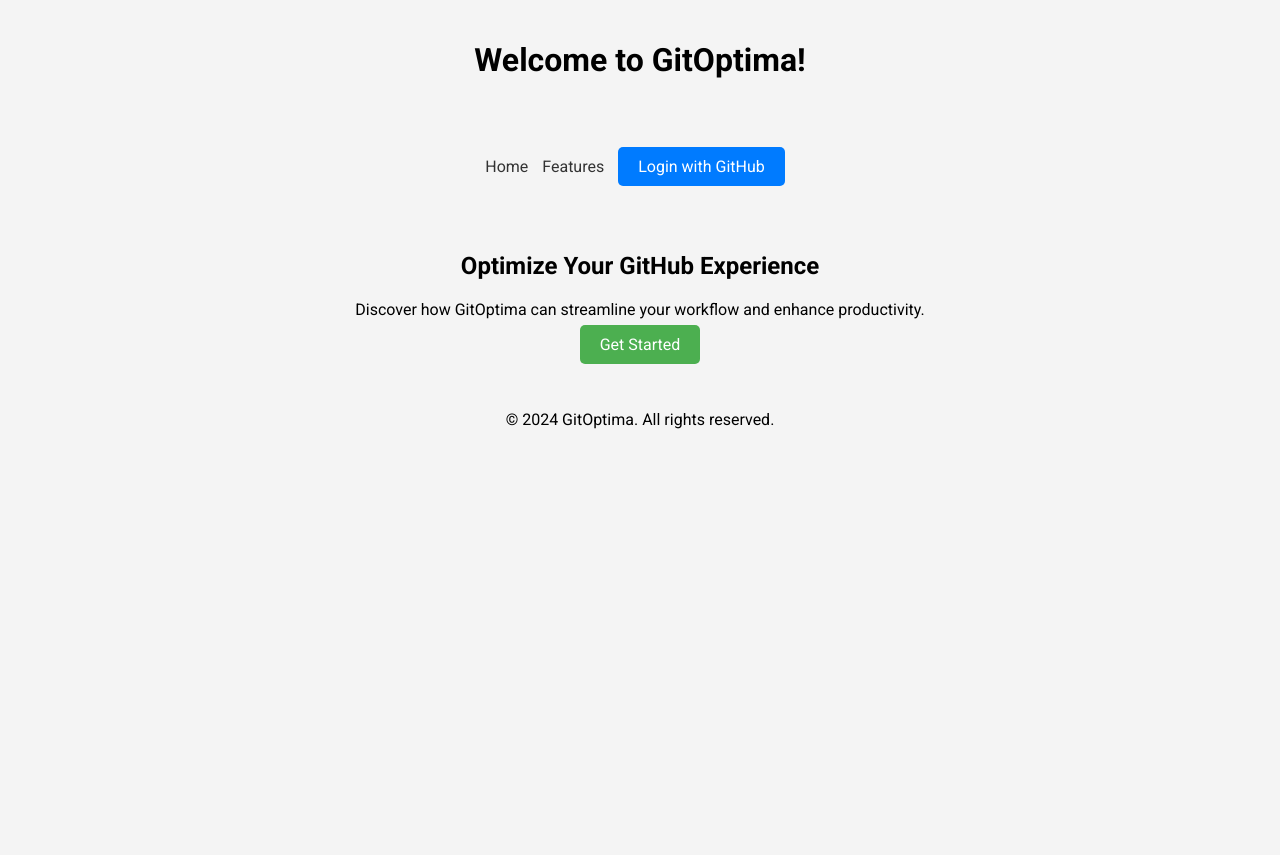
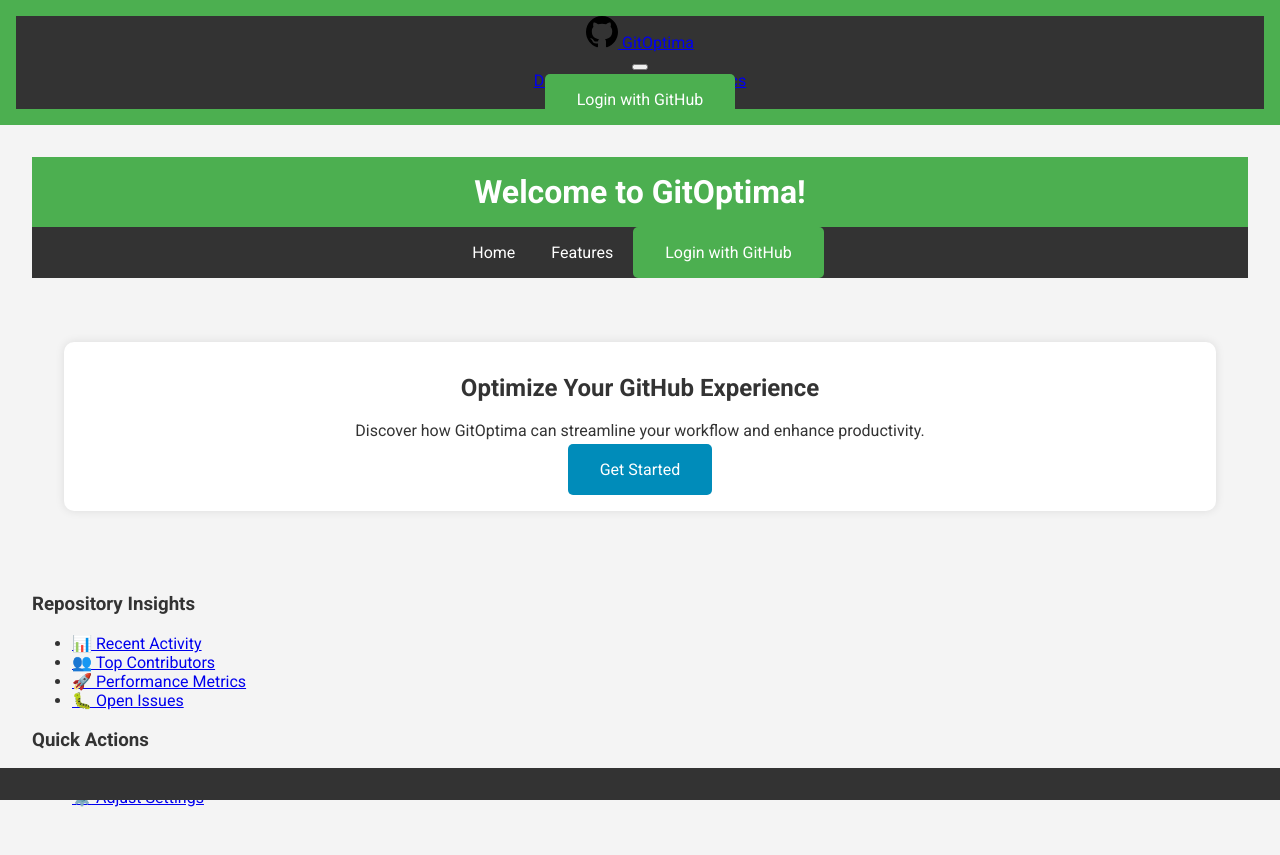
Before and after one commit to yusuufmm/GitOptima, a Flask app: template app/templates/index.html in a window 1280 px wide. Before the commit the page ends 429 px from the top, so only its background shows below. Run offline with Flask 3, Linux system fonts and the light colour scheme; the template is opened without the code that fills it, so the values that code supplies are empty; parts of the project's set-up code (start-up, migrations or seed data) failed here and were passed over.

Commit message:
Pending changes exported from your codespace

```diff
--- /dev/null
+++ b/app/templates/base.html
@@ -0,0 +1,129 @@
+<!DOCTYPE html>
+<html lang="en">
+<head>
+    <meta charset="UTF-8">
+    <meta name="viewport" content="width=device-width, initial-scale=1.0">
+    <title>{% block title %}GitOptima{% endblock %}</title>
+    <link rel="stylesheet" href="{{ url_for('static', filename='css/styles.css') }}">
+    {% block extra_css %}{% endblock %}
+</head>
+<body>
+    <header class="site-header">
+        <nav class="navbar">
+          <div class="container">
+            <div class="navbar-brand">
+              <a href="{{ url_for('main.home') }}">
+                <svg class="logo" width="32" height="32" viewBox="0 0 32 32">
+                  <!-- Replace with GitOptima logo SVG -->
+                  <path d="M16 0C7.16 0 0 7.16 0 16c0 7.08 4.58 13.06 10.94 15.18.8.14 1.1-.34 1.1-.76 0-.38-.02-1.64-.02-2.98-4.02.74-5.07-.98-5.4-1.88-.18-.46-.96-1.88-1.64-2.26-.56-.3-1.36-1.04-.02-1.06 1.26-.02 2.16 1.16 2.46 1.64 1.44 2.42 3.74 1.74 4.66 1.32.14-1.04.56-1.74 1.02-2.14-3.56-.4-7.28-1.78-7.28-7.9 0-1.74.62-3.18 1.64-4.3-.16-.4-.72-2.04.16-4.24 0 0 1.34-.42 4.4 1.64 1.28-.36 2.64-.54 4-.54 1.36 0 2.72.18 4 .54 3.06-2.08 4.4-1.64 4.4-1.64.88 2.2.32 3.84.16 4.24 1.02 1.12 1.64 2.54 1.64 4.3 0 6.14-3.74 7.5-7.3 7.9.58.5 1.08 1.46 1.08 2.96 0 2.14-.02 3.86-.02 4.4 0 .42.3.92 1.1.76C27.42 29.06 32 23.06 32 16c0-8.84-7.16-16-16-16z"/>
+                </svg>
+                <span class="navbar-brand-name">GitOptima</span>
+              </a>
+            </div>
+
+            <button class="navbar-toggle" type="button" aria-label="Toggle navigation">
+              <span class="navbar-toggle-icon"></span>
+            </button>
+
+            <div class="navbar-menu">
+              <div class="navbar-start">
+                <a class="navbar-item" href="{{ url_for('main.home') }}">Dashboard</a>
+                <a class="navbar-item" href="{{ url_for('main.features') }}">Features</a>
+                <a class="navbar-item" href="{{ url_for('main.analytics') }}">Analytics</a>
+              </div>
+
+              <div class="navbar-end">
+                {% if current_user.is_authenticated %}
+                  <div class="navbar-item has-dropdown">
+                    <a class="navbar-link">
+                      <img src="{{ current_user.avatar_url }}" alt="Avatar" class="avatar">
+                      {{ current_user.username }}
+                    </a>
+                    <div class="navbar-dropdown">
+                      <a class="navbar-item" href="{{ url_for('main.profile') }}">Profile</a>
+                      <a class="navbar-item" href="{{ url_for('main.settings') }}">Settings</a>
+                      <hr class="navbar-divider">
+                      <a class="navbar-item" href="{{ url_for('auth.logout') }}">Log out</a>
+                    </div>
+                  </div>
+                {% else %}
+                  <div class="navbar-item">
+                    <a class="button is-primary" href="{{ url_for('auth.login') }}">
+                      <span class="icon">
+                        <i class="fab fa-github"></i>
+                      </span>
+                      <span>Login with GitHub</span>
+                    </a>
+                  </div>
+                {% endif %}
+              </div>
+            </div>
+          </div>
+        </nav>
+      </header>
+      <main role="main" class="main-content">
+        <div class="container">
+          <div class="layout-content">
+            <div class="content-body">
+              {% block content %}{% endblock %}
+            </div>
+            <aside class="sidebar">
+              <div class="sidebar-section">
+                <h3 class="sidebar-heading">Repository Insights</h3>
+                <ul class="sidebar-list">
+                  <li class="sidebar-item">
+                    <a href="{{ url_for('main.activity') }}" class="sidebar-link">
+                      <span class="sidebar-icon">📊</span>
+                      Recent Activity
+                    </a>
+                  </li>
+                  <li class="sidebar-item">
+                    <a href="{{ url_for('main.contributors') }}" class="sidebar-link">
+                      <span class="sidebar-icon">👥</span>
+                      Top Contributors
+                    </a>
+                  </li>
+                  <li class="sidebar-item">
+                    <a href="{{ url_for('main.performance') }}" class="sidebar-link">
+                      <span class="sidebar-icon">🚀</span>
+                      Performance Metrics
+                    </a>
+                  </li>
+                  <li class="sidebar-item">
+                    <a href="{{ url_for('main.issues') }}" class="sidebar-link">
+                      <span class="sidebar-icon">🐛</span>
+                      Open Issues
+                    </a>
+                  </li>
+                </ul>
+              </div>
+              <div class="sidebar-section">
+                <h3 class="sidebar-heading">Quick Actions</h3>
+                <ul class="sidebar-list">
+                  <li class="sidebar-item">
+                    <a href="{{ url_for('main.new_report') }}" class="sidebar-link">
+                      <span class="sidebar-icon">📝</span>
+                      Generate New Report
+                    </a>
+                  </li>
+                  <li class="sidebar-item">
+                    <a href="{{ url_for('main.settings') }}" class="sidebar-link">
+                      <span class="sidebar-icon">⚙️</span>
+                      Adjust Settings
+                    </a>
+                  </li>
+                </ul>
+              </div>
+            </aside>
+          </div>
+        </div>
+      </main>
+
+    <footer>
+        <!-- Footer content -->
+    </footer>
+
+    <script src="{{ url_for('static', filename='js/dashboard.js') }}"></script>
+    {% block extra_js %}{% endblock %}
+</body>
+</html>
--- a/app/templates/index.html
+++ b/app/templates/index.html
@@ -1,15 +1,17 @@
-<!DOCTYPE html>
-<html lang="en">
-<head>
-    <meta charset="UTF-8">
-    <meta name="viewport" content="width=device-width, initial-scale=1.0">
-    <title>GitOptima</title>
-    <link rel="icon" href="{{ url_for('static', filename='images/favicon.ico') }}">
+{% extends "base.html" %}
+
+{% block title %}GitOptima - Home{% endblock %}
+
+{% block extra_css %}
 <link rel="stylesheet" href="https://fonts.googleapis.com/css?family=Roboto:400,700&display=swap">
-    <link rel="stylesheet" href="{{ url_for('static', filename='css/main.css') }}">
+<link rel="stylesheet" href="{{ url_for('static', filename='css/style.css') }}">
+{% endblock %}
+
+{% block extra_js %}
 <script src="{{ url_for('static', filename='js/main.js') }}" defer></script>
-</head>
-<body>
+{% endblock %}
+
+{% block content %}
 <header>
     <h1>Welcome to GitOptima!</h1>
 </header>
@@ -26,9 +28,15 @@
         <p>Discover how GitOptima can streamline your workflow and enhance productivity.</p>
         <a href="{{ url_for('main.get_started') }}" class="button primary">Get Started</a>
     </section>
+    <section>
+        <!-- Insert Markdown content here -->
+        {{ content|safe }}
+    </section>
 </main>
+{% endblock %}
+
+{% block footer %}
 <footer>
-        <p>&copy; {{ 2024 }} GitOptima. All rights reserved.</p>
+    <p>&copy; 2024 GitOptima. All rights reserved.</p>
 </footer>
-</body>
-</html>
+{% endblock %}
--- a/app/templates/static/css/main.css
+++ /dev/null
@@ -1,45 +0,0 @@
-body {
-    font-family: 'Roboto', sans-serif;
-    margin: 0;
-    padding: 0;
-    background-color: #f4f4f4;
-}
-
-header, nav, main, footer {
-    padding: 20px;
-    text-align: center;
-}
-
-nav ul {
-    list-style: none;
-    padding: 0;
-}
-
-nav li {
-    display: inline;
-    margin-right: 10px;
-}
-
-nav a {
-    text-decoration: none;
-    color: #333;
-}
-
-.button {
-    background-color: #007bff;
-    color: white;
-    padding: 10px 20px;
-    border-radius: 5px;
-    text-decoration: none;
-}
-
-.button.primary {
-    background-color: #4CAF50;
-}
-
-@media (max-width: 600px) {
-    nav li {
-        display: block;
-        margin: 5px 0;
-    }
-}
--- /dev/null
+++ b/app/templates/static/css/style.css
@@ -0,0 +1,141 @@
+/* style.css */
+
+body {
+    font-family: 'Roboto', sans-serif;
+    margin: 0;
+    padding: 0;
+    background-color: #f4f4f4;
+    color: #333;
+}
+
+header {
+    background-color: #4CAF50;
+    color: white;
+    padding: 1rem;
+    text-align: center;
+}
+
+header h1 {
+    margin: 0;
+}
+
+nav {
+    background-color: #333;
+    overflow: hidden;
+}
+
+nav ul {
+    list-style-type: none;
+    margin: 0;
+    padding: 0;
+    text-align: center;
+}
+
+nav ul li {
+    display: inline;
+}
+
+nav ul li a {
+    color: white;
+    display: inline-block;
+    padding: 1rem;
+    text-decoration: none;
+}
+
+nav ul li a:hover {
+    background-color: #4CAF50;
+}
+
+main {
+    padding: 2rem;
+}
+
+#hero {
+    background-color: white;
+    border-radius: 10px;
+    box-shadow: 0 0 10px rgba(0, 0, 0, 0.1);
+    margin: 2rem 0;
+    padding: 2rem;
+    text-align: center;
+}
+
+#hero h2 {
+    margin-top: 0;
+}
+
+.button {
+    background-color: #4CAF50;
+    border: none;
+    border-radius: 5px;
+    color: white;
+    cursor: pointer;
+    padding: 1rem 2rem;
+    text-decoration: none;
+}
+
+.button.primary {
+    background-color: #008CBA;
+}
+
+.button:hover {
+    background-color: #45a049;
+}
+
+footer {
+    background-color: #333;
+    color: white;
+    padding: 1rem;
+    text-align: center;
+    position: fixed;
+    width: 100%;
+    bottom: 0;
+}
+
+section {
+    margin: 2rem 0;
+}
+
+section p {
+    line-height: 1.6;
+}
+
+code {
+    background-color: #f4f4f4;
+    padding: 0.2rem 0.4rem;
+    border-radius: 3px;
+}
+
+/* Markdown specific styles */
+section h1, section h2, section h3, section h4, section h5, section h6 {
+    margin-top: 1.5rem;
+    margin-bottom: 0.5rem;
+}
+
+section ul, section ol {
+    margin: 1rem 0;
+    padding-left: 2rem;
+}
+
+section ul li, section ol li {
+    margin-bottom: 0.5rem;
+}
+
+section blockquote {
+    border-left: 5px solid #4CAF50;
+    margin: 1rem 0;
+    padding-left: 1rem;
+    color: #555;
+}
+
+section pre {
+    background-color: #333;
+    color: white;
+    padding: 1rem;
+    border-radius: 5px;
+    overflow: auto;
+}
+
+section pre code {
+    background-color: transparent;
+    padding: 0;
+}
--- /dev/null
+++ b/app/templates/static/js/dashboard.js
@@ -0,0 +1,17 @@
+document.addEventListener('DOMContentLoaded', function() {
+    // Fetch and display overview statistics
+    fetchOverviewStats();
+
+    // Initialize charts
+    initCharts();
+});
+
+function fetchOverviewStats() {
+    // Fetch data from backend and update the overview-stats element
+}
+
+function initCharts() {
+    // Initialize and render various charts
+}
+
+// Add more functions for interactivity and data updates
--- a/requirements.txt
+++ b/requirements.txt
@@ -17,6 +17,7 @@ email_validator==2.1.2
 python-dotenv==0.19.2
 requests==2.31.0
 SQLAlchemy==1.4.0
+markdown==3.3.4
 typing_extensions==4.1.1
 urllib3==1.26.6
 Werkzeug==2.3.3
```
Also changed, not shown: app/routes.py (+26 -1 lines), app/templates/dashboard.html (added, +22 -0 lines), app/templates/markdown_example.html (added, +23 -0 lines), app/templates/static/js/charts.js (added, +9 -0 lines), example.md (added). Lines whose indentation alone changed are shown as unchanged.
